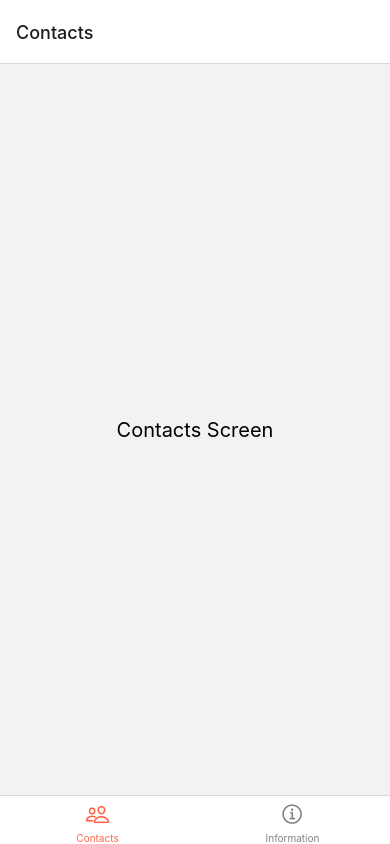
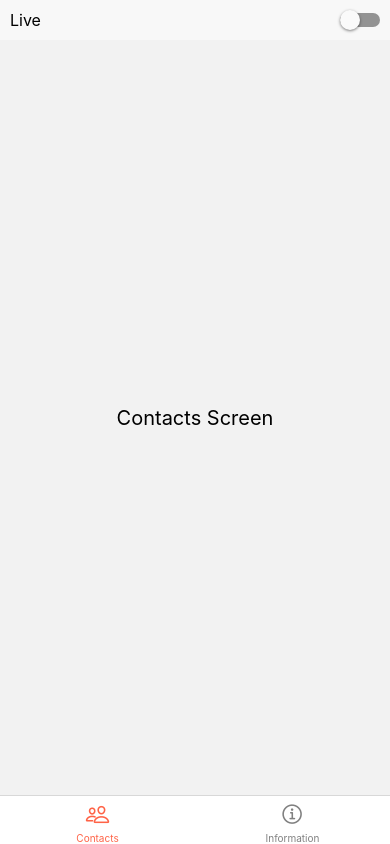
Before and after one commit to lipedb/ContactListRNM, a React Native app: screen / in a window 390 px wide. Built offline with nearby package versions, Linux system fonts and the light colour scheme.

Commit message:
Created LiveSwitch, Component, State, Style. Removed useless top-bar.

```diff
--- a/App.tsx
+++ b/App.tsx
@@ -1,11 +1,14 @@
 // App.tsx
 
-import React from 'react';
+import React, { useEffect, useState } from 'react';
 import { NavigationContainer } from '@react-navigation/native';
 import { createBottomTabNavigator } from '@react-navigation/bottom-tabs';
 import { Ionicons } from '@expo/vector-icons';
 import ContactsScreen from './src/screens/ContactsScreen';
 import InformationScreen from './src/screens/InformationScreen';
+import LiveSwitch from './src/components/LiveSwitch';
+import { LiveSwitchState } from './src/models/LiveSwitchState';
+import { updateLiveState } from './src/updates/LiveSwitchUpdate';
 
 // Create a Tab Navigator
 const Tab = createBottomTabNavigator();
@@ -28,12 +31,21 @@ type IconName =
  * @returns {JSX.Element} The rendered app component with navigation.
  */
 const App: React.FC = () => {
+  // Initialize Live switch state
+  const [liveSwitchState, setLiveSwitchState] = useState<LiveSwitchState>({ isLive: false });
+
+  // Function to handle toggle
+  const handleToggle = () => {
+    setLiveSwitchState(prevState => updateLiveState(prevState, 'TOGGLE_LIVE')); // Update the Live switch state
+  };
+
   return (
     <NavigationContainer>
+      <LiveSwitch state={liveSwitchState} onToggle={handleToggle} />
       <Tab.Navigator
         screenOptions={({ route }) => ({
           tabBarIcon: ({ color, size }) => {
-            let iconName: IconName = 'people-outline'; // Use the defined IconName type
+            let iconName: IconName; // Use the defined IconName type
 
             // Determine the icon name based on the current route using switch
             switch (route.name) {
@@ -55,9 +67,17 @@ const App: React.FC = () => {
         })}
       >
         {/* Define the Contacts tab */}
-        <Tab.Screen name="Contacts" component={ContactsScreen} />
+        <Tab.Screen
+          name="Contacts"
+          component={ContactsScreen}
+          options={{ headerShown: false }}
+        />
         {/* Define the Information tab */}
-        <Tab.Screen name="Information" component={InformationScreen} />
+        <Tab.Screen
+        name="Information"
+        component={InformationScreen}
+        options={{ headerShown: false }}
+        />
       </Tab.Navigator>
     </NavigationContainer>
   );
--- /dev/null
+++ b/src/components/LiveSwitch.tsx
@@ -0,0 +1,26 @@
+import React from 'react';
+import { View, Text, Switch } from 'react-native';
+import { LiveSwitchState } from '../models/LiveSwitchState';
+import LiveSwitchStyles from '../styles/LiveSwitchStyles';
+
+/**
+ * Props for the LiveSwitch component.
+ */
+interface LiveSwitchProps {
+  state: LiveSwitchState; // The current state of the Live switch
+  onToggle: () => void; // Function to call when the switch is toggled
+}
+
+/**
+ * Component representing the Live switch.
+ */
+const LiveSwitch: React.FC<LiveSwitchProps> = ({ state, onToggle }) => {
+  return (
+    <View style={LiveSwitchStyles.container}>
+      <Text style={LiveSwitchStyles.label}>Live</Text>
+      <Switch value={state.isLive} onValueChange={onToggle} />
+    </View>
+  );
+};
+
+export default LiveSwitch;
--- /dev/null
+++ b/src/models/LiveSwitchState.ts
@@ -0,0 +1,6 @@
+/**
+ * Represents the state of the Live switch.
+ */
+export interface LiveSwitchState {
+    isLive: boolean; // Indicates whether the Live switch is on or off
+}
--- /dev/null
+++ b/src/styles/LiveSwitchStyles.ts
@@ -0,0 +1,26 @@
+import { StyleSheet } from 'react-native';
+
+/**
+ * Styles for the LiveSwitch component.
+ *
+ * This stylesheet defines the visual appearance of the LiveSwitch component.
+ * It includes styles for the container and the label within the switch.
+ *
+ * @constant {Object} LiveSwitchStyles - Contains style definitions for the LiveSwitch component.
+ * @property {Object} container - Style for the outer container of the switch.
+ * @property {Object} label - Style for the label text next to the switch.
+ */
+const LiveSwitchStyles = StyleSheet.create({
+  container: {
+    flexDirection: 'row',         // Align items in a row
+    justifyContent: 'space-between', // Space items evenly with space around them
+    alignItems: 'center',         // Center items vertically
+    padding: 10,                  // Padding around the container
+    backgroundColor: '#f8f8f8',   // Background color of the container
+  },
+  label: {
+    fontSize: 16,                 // Font size for the label text
+  },
+});
+
+export default LiveSwitchStyles;
--- /dev/null
+++ b/src/updates/LiveSwitchUpdate.ts
@@ -0,0 +1,16 @@
+import { LiveSwitchState } from '../models/LiveSwitchState';
+
+/**
+ * Update function for managing Live switch state.
+ * @param state - The current state model.
+ * @param action - The action to perform on the state.
+ * @returns The updated state model.
+ */
+export const updateLiveState = (state: LiveSwitchState, action: 'TOGGLE_LIVE'): LiveSwitchState => {
+  switch (action) {
+    case 'TOGGLE_LIVE':
+      return { ...state, isLive: !state.isLive }; // Toggle the Live switch state
+    default:
+      return state; // Return unchanged state for unknown actions
+  }
+};
```
